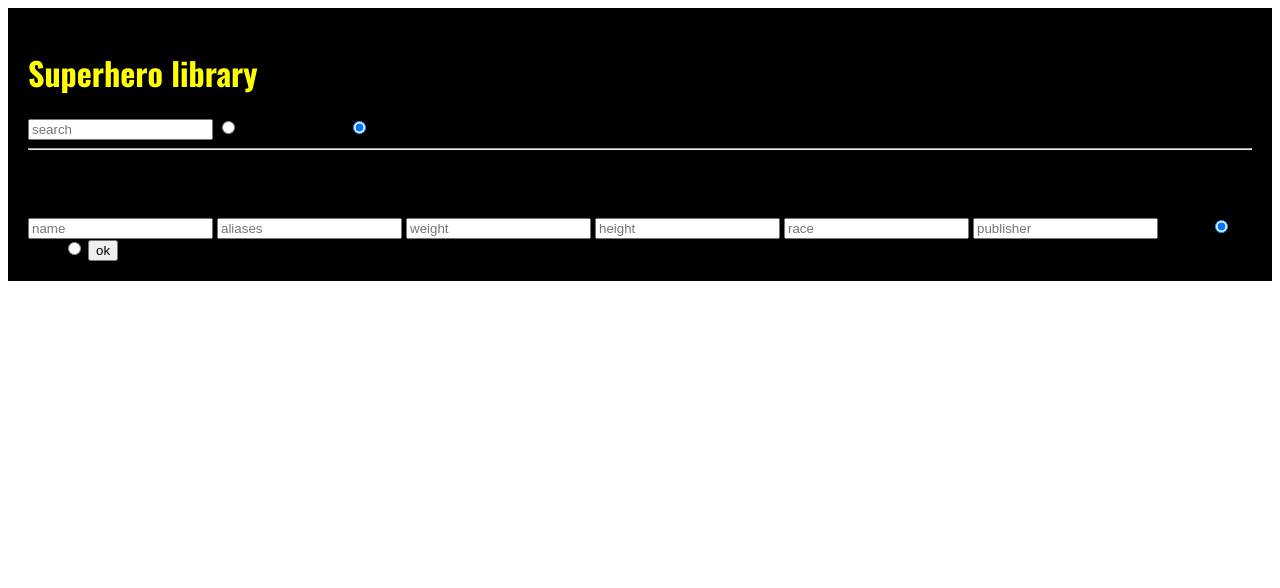
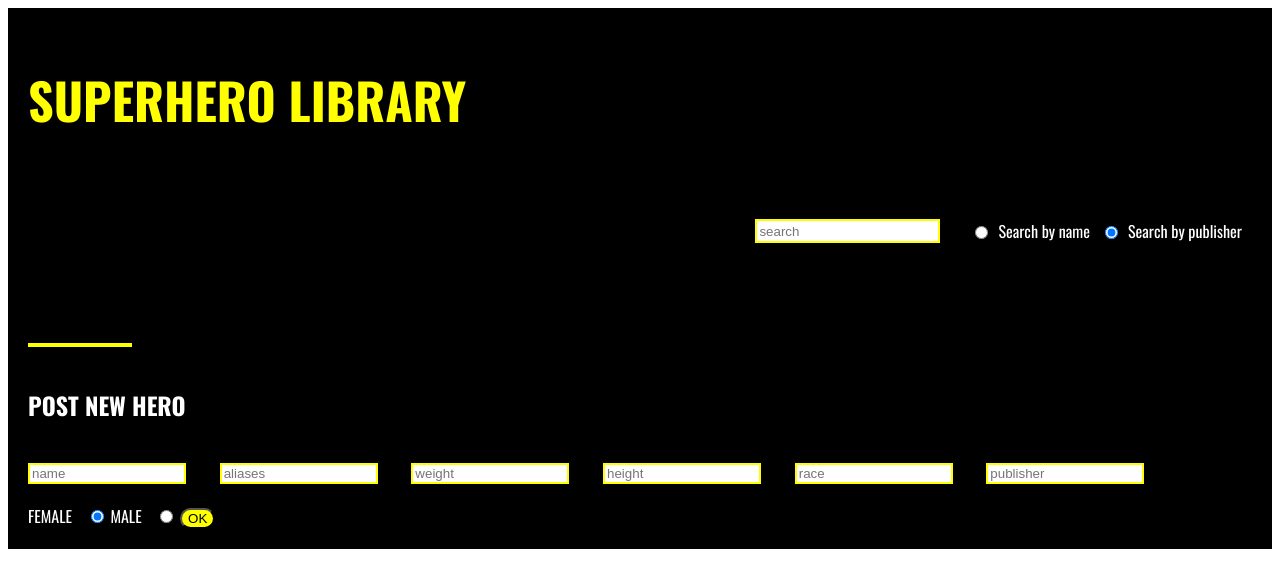
Before and after one commit to isAnnE/TP-heroes, a plain HTML site: page index.html in a window 1280 px wide. Drawn offline with nearby package versions, Linux system fonts and the light colour scheme; no server answers.

Commit message:
css header

```diff
--- a/public/css/header.css
+++ b/public/css/header.css
@@ -1,8 +1,74 @@
+@font-face {
+    font-family: "Badaboom";
+    src: local("badaboom_bb");
+   }
+
 header{padding: 20px;
+    /* background: url(../img/marvel-versus-dc-comics.png); */
     background: black;
+    display: flex;
+    flex-direction: column;
+    font-family: 'Oswald', sans-serif;;
+    /* font-family: @font-face {font-family: "Badaboom";
+        src: local("badaboom_bb");
+       }; */
 }
 
 h1{color: yellow;
-    font-family: 'Oswald', sans-serif;}
+    text-transform: uppercase;
+    font-size: 50px
+    }
 
-header nav
+ /* NAV  */
+header nav {
+color: white;
+display: flex;
+flex-wrap: wrap;
+justify-content: flex-end;
+margin-top: 50px
+}
+
+header nav input#search { border : 2px yellow solid;
+    margin-right: 30px;
+    max-height: 30px
+}
+
+header nav input, label {margin-right: 10px;
+}
+
+hr{border: 2px solid yellow;
+width: 100px;
+margin: 100px 30px 0px 0px}
+
+
+/* FORM */
+
+.form {margin-top: 20px;}
+
+.form h2 {color: white;
+text-transform: uppercase;
+}
+
+.form input.input {border : 2px yellow solid;
+    margin: 20px 30px 20px 0px;
+width: 150px}
+
+.form label {color: white;
+text-transform: uppercase;}
+
+.form .input {border : 2px yellow solid;
+    margin: 20px 30px 0px 0px;
+width: 150px;
+margin-top: 20px}
+
+.form #publisher {margin-right: 100px}
+
+.form button {border-radius: 20px;
+background: yellow;
+text-transform: uppercase;}
+
+
+@media (max-height: 680px) {
+    header nav {
+    justify-content: center;
+    }}
```
Also changed, not shown: public/css/badaboom_bb/font info.txt (added, +25 -0 lines), public/css/badaboom_bb/BADABB__.TTF (added), public/img/marvel-versus-dc-comics.png (added).
